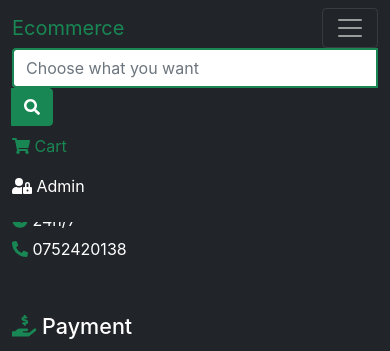
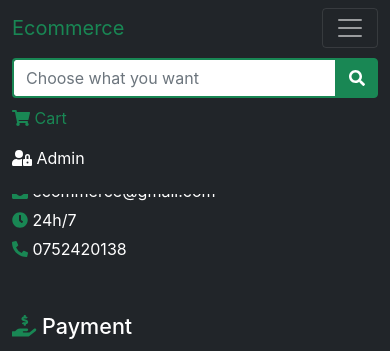
Before and after one commit to cristianilisei96/Online-Store-JS, a website: page cart.html in a window 390 px wide. Both pictures are taken after a click on the button "Toggle navigation". Shown: the top 351 px of the page. Drawn offline with nearby package versions, Linux system fonts and the light colour scheme.

Commit message:
editing styling search bar

```diff
--- a/src/css/style.css
+++ b/src/css/style.css
@@ -119,9 +119,8 @@ footer .copyright svg {
 }
 
 @media (max-width: 992px) {
-    #searchBarForm {
-        margin: 0!important;
-        width: 100%!important;
+    #navbarToggler {
+        margin-top: 10px;
     }
 }
 
@@ -136,3 +135,75 @@ footer .copyright svg {
         width: 365px!important;
     }
 }
+
+/*
+  ##Device = Desktops
+  ##Screen = 1281px to higher resolution desktops
+*/
+
+@media (min-width: 1281px) {
+
+    /* CSS */
+
+  }
+
+  /*
+    ##Device = Laptops, Desktops
+    ##Screen = B/w 1025px to 1280px
+  */
+
+  @media (min-width: 1025px) and (max-width: 1280px) {
+
+    /* CSS */
+
+  }
+
+  /*
+    ##Device = Tablets, Ipads (portrait)
+    ##Screen = B/w 768px to 1024px
+  */
+
+  @media (min-width: 768px) and (max-width: 1024px) {
+
+    /* CSS */
+
+  }
+
+  /*
+    ##Device = Tablets, Ipads (landscape)
+    ##Screen = B/w 768px to 1024px
+  */
+
+  @media (min-width: 768px) and (max-width: 1024px) and (orientation: landscape) {
+
+    /* CSS */
+
+  }
+
+  /*
+    ##Device = Low Resolution Tablets, Mobiles (Landscape)
+    ##Screen = B/w 481px to 767px
+  */
+
+  @media (min-width: 481px) and (max-width: 767px) {
+
+    /* CSS */
+
+  }
+
+  /*
+    ##Device = Most of the Smartphones Mobiles (Portrait)
+    ##Screen = B/w 320px to 479px
+  */
+
+@media (min-width: 320px) and (max-width: 480px) {
+    .input-search {
+        width: 250px!important;
+    }
+}
+
+@media (max-width: 320px) {
+    .input-search {
+        width: 100px!important;
+    }
+}
```
Also changed, not shown: 1 other file.
